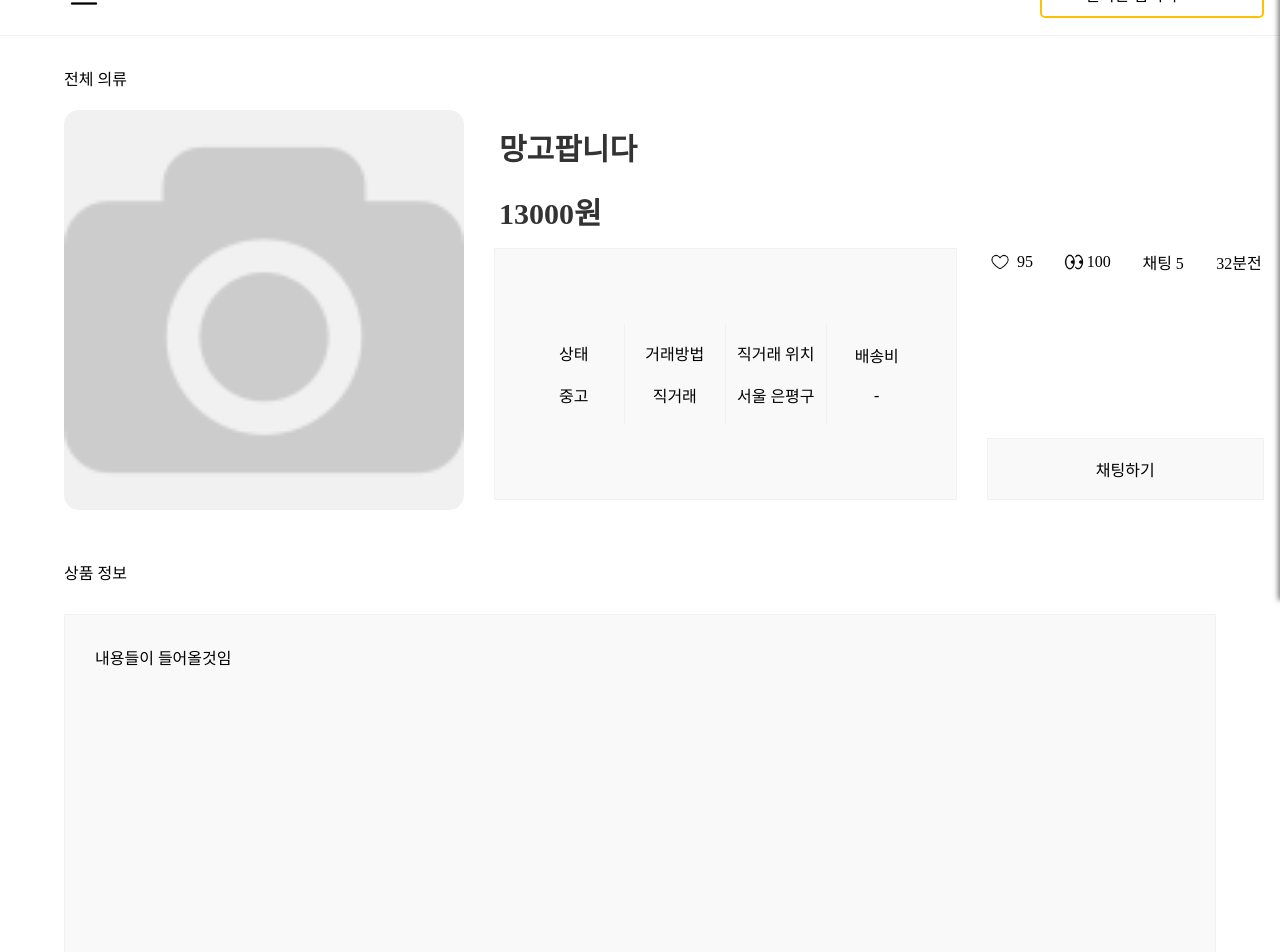
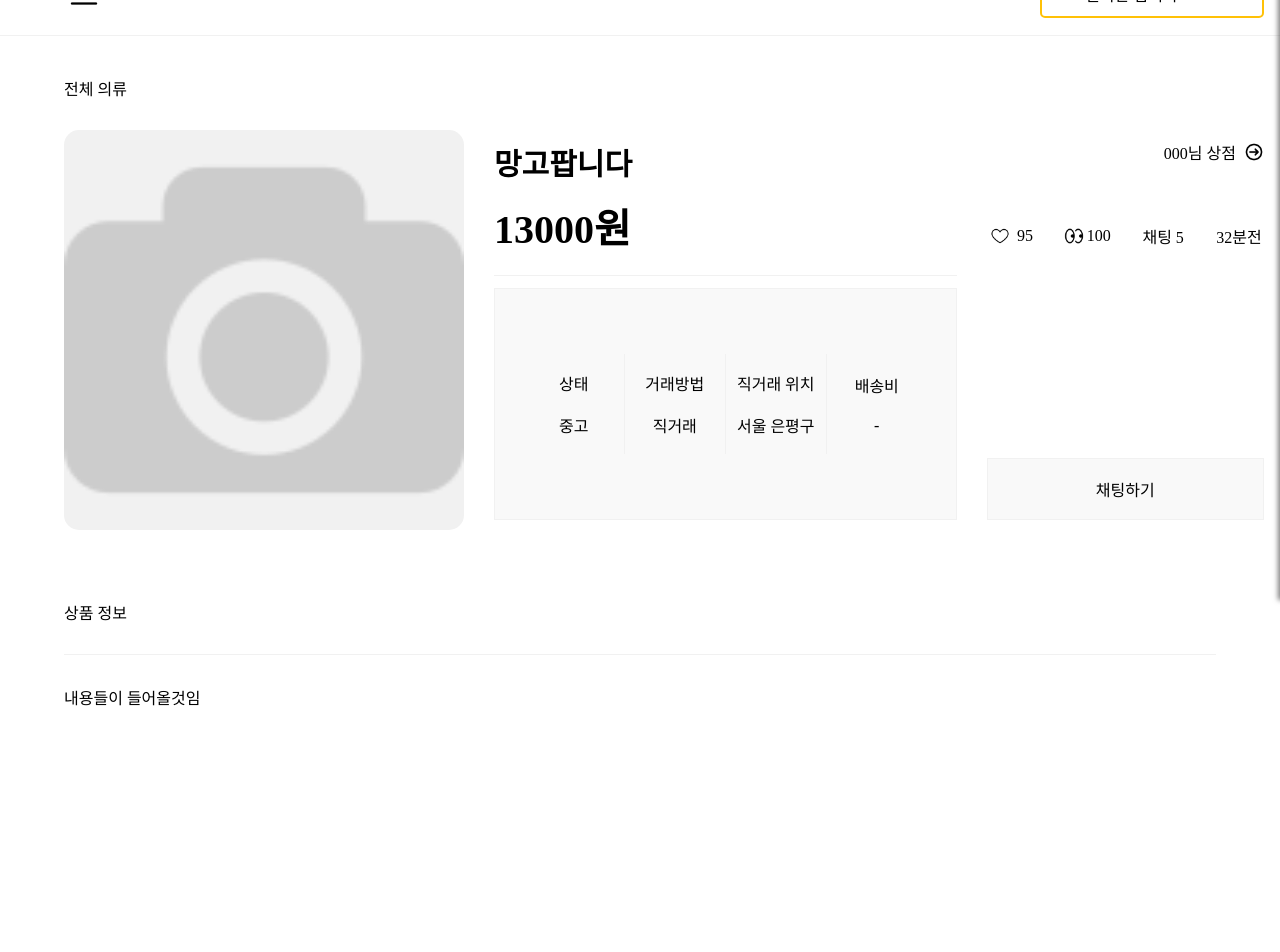
Before and after one commit to zzannorita/mangoAndGuava, a React (Create React App) app in the folder front/: page /detail in a window 1280 px wide. Shown: the part 200-1152 px from the top of the page. Built offline with nearby package versions, Linux system fonts and the light colour scheme; no server answers; a web font is replaced by a local one.

Commit message:
Style: 디테일 페이지 css

```diff
--- a/front/src/pages/Detail.js
+++ b/front/src/pages/Detail.js
@@ -1,9 +1,26 @@
-import React from "react";
+import React, { useState, useEffect } from "react";
+import axiosInstance from "../axios";
 import DetailStyle from "../styles/detail.module.css";
 import camera from "../image/camera.png";
 import emptyHeartImg from "../image/emptyHeart.png";
 import eyeImg from "../image/eye.png";
+import rightImg from "../image/right.png";
 export default function Detail() {
+  // 현재 URL에서 쿼리 파라미터 추출
+  const currentUrl = new URL(window.location.href);
+  const productId = currentUrl.searchParams.get("itemId");
+
+  useEffect(() => {
+    axiosInstance
+      .get(`http://localhost:3001/detail?itemId=${productId}`)
+      .then((response) => {
+        console.log("API Response:", response.data); // 데이터 확인
+      })
+      .catch((error) => {
+        console.log("데이터 가져오기 실패", error);
+      });
+  });
+
   return (
     <div className="container">
       <div className={DetailStyle.productInfoBox}>
@@ -36,6 +53,10 @@ export default function Detail() {
             </div>
           </div>
           <div className={DetailStyle.productInfoRightBox}>
+            <div className={DetailStyle.productShopEnterBox}>
+              000님 상점 &nbsp;
+              <img src={rightImg} alt="rightImg" className="smallImgSize"></img>
+            </div>
             <div className={DetailStyle.productInfoTopBox}>
               <div className={DetailStyle.productDetainInfoBox}>
                 <div className={DetailStyle.productDetainInfoBoxes}>
--- a/front/src/styles/detail.module.css
+++ b/front/src/styles/detail.module.css
@@ -6,7 +6,7 @@
 
 .productCategoryBox {
   display: flex;
-  padding: 20px 0;
+  padding: 30px 0;
 }
 
 .productInfoBottomBox {
@@ -33,17 +33,20 @@
   justify-content: space-between;
 }
 
-.productNameBox,
-.productPriceBox {
-  height: 30px;
-  padding: 5px;
+.productNameBox {
   font-size: 30px;
   font-weight: bold;
-  color: #333;
 }
 
+.productPriceBox {
+  width: 100%;
+  font-size: 40px;
+  font-weight: bold;
+  padding-bottom: 20px;
+  border-bottom: 1px solid #f1f1f1;
+}
 .productDetailBox {
-  height: 250px;
+  height: 230px;
   display: flex;
   align-content: space-around;
   justify-content: center;
@@ -76,6 +79,13 @@
   padding: 10px 0;
   justify-content: space-between;
 }
+
+.productShopEnterBox {
+  display: flex;
+  justify-content: flex-end;
+  align-items: center;
+  cursor: pointer;
+}
 .productInfoTopBox {
   display: flex;
   flex-direction: column;
@@ -83,7 +93,7 @@
 
 .productDetainInfoBox {
   display: flex;
-  padding-top: 130px;
+  padding-bottom: 150px;
   justify-content: space-between;
 }
 .productDetainInfoBoxes {
@@ -107,11 +117,12 @@
   background-color: #ffc107;
 }
 .productContentBoxName {
-  margin: 50px 0 30px 0;
+  margin: 70px 0 30px 0;
 }
 .productContent {
   height: 500px;
-  border: 1px solid #f1f1f1;
-  padding: 30px;
-  background-color: #f9f9f9;
+  border-top: 1px solid #f1f1f1;
+  border-bottom: 1px solid #f1f1f1;
+  padding: 30px 0;
+  /* background-color: #f9f9f9; */
 }
```
Also changed, not shown: front/src/image/right.png (added).
